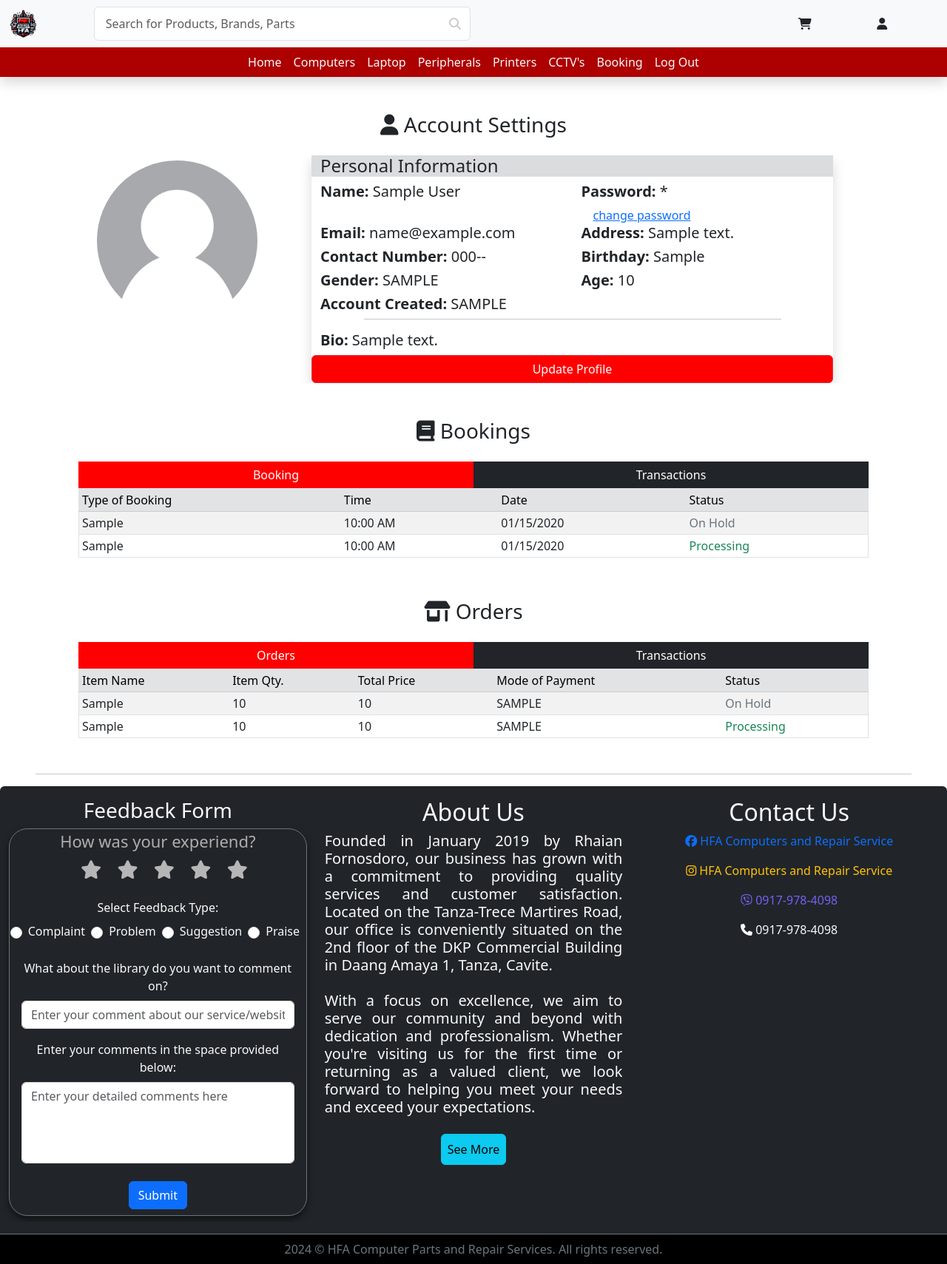
After one commit to Blitzen01/e_commerce, a PHP site: page /user/user_profile.php in a window 1280 px wide. The commit adds this page. Shown: the whole page at 74% size. Run offline with PHP 8.4, Linux system fonts and the light colour scheme; the visitor is signed in with stand-in values (Sample User, id 1); tables that the repository leaves empty or names only in its code hold one stand-in row (values such as "Sample post"); some libraries are stand-ins or nearby versions.

Commit message:
massive commit and push account settings, bookings, dashboard, signin, logout, modals, user navs, cart

```diff
--- a/admin/web_content/account_settings.php
+++ b/admin/web_content/account_settings.php
@@ -26,7 +26,7 @@
                             <div class="col-lg-3 col-sm-11 text-center">
                                 <div class="dropdown">
                                     <div id="square-image-container">
-                                        <a class="btn dropdown-toggle" href="#" role="button" data-bs-toggle="dropdown" aria-expanded="false">
+                                        <a class="btn" href="#" role="button" data-bs-toggle="dropdown" aria-expanded="false">
                                             <img class="rounded-circle" id="profile_picture" src="../../assets/image/profile_picture/blank_profile_picture.png" alt="" srcset="">
                                         </a>
                                         <ul class="dropdown-menu">
--- a/admin/web_content/bookings.php
+++ b/admin/web_content/bookings.php
@@ -48,7 +48,11 @@
                                                 ?>
                                                 <tr>
                                                     <td>
-                                                        <button class="bg-success border-0 p-1 text-light">Accept</button>
+                                                        <button class="bg-success border-0 p-1 text-light"
+                                                                data-bs-toggle="modal"
+                                                                data-bs-target="#accept_booking<?php echo $row["id"]; ?>">
+                                                            Accept
+                                                        </button>
                                                         <button class="bg-danger border-0 p-1 text-light">Decline</button>
                                                     </td>
                                                     <td><?php echo $row['name']; ?></td>
--- /dev/null
+++ b/assets/php_script/user_log_out_script.php
@@ -0,0 +1,6 @@
+<?php
+session_start();
+// Destroy the session and logout the user
+unset($_SESSION['email']);
+header("Location: ../../user/index.php"); // Redirect to the login page after logout
+exit;
--- a/assets/style/admin_style.css
+++ b/assets/style/admin_style.css
@@ -27,7 +27,6 @@ body {
 .btn-danger {
     background: var(--color-red) !important;
     color: var(--color-white) !important;
-    transition: .5s ease !important;
 }
 #btn-danger:hover {
     background: var(--color-red-dark) !important;
--- a/assets/style/user_style.css
+++ b/assets/style/user_style.css
@@ -6,7 +6,7 @@
     --color-black: #000000;
     --color-white: #ffffff;
     --color-red: #FF0000;
-    --color-red-dark: #bb0000;
+    --color-red-dark: #ad0000;
     --color-red-light: #ff4444;
 }
 
@@ -32,9 +32,9 @@ img, input {
 .btn-danger {
     background: var(--color-red) !important;
     color: var(--color-white) !important;
-    transition: .5s ease !important;
+    transition: .3s ease !important;
 }
-#btn-danger:hover {
+.btn-danger:hover {
     background: var(--color-red-dark) !important;
 }
 
@@ -143,6 +143,19 @@ nav.navbar {
 }
 /* product layout start */
 
+
+#dashboard-content {
+    display: flex;
+    flex-wrap: wrap; /* Allow flexible wrapping of elements */
+    justify-content: space-around; /* Add spacing between elements */
+    gap: 20px; /* Add gaps between elements */
+}
+
+#line_graph {
+    width: 100%; /* Ensure the chart spans full width */
+    margin: 20px 0; /* Add top and bottom margin */
+}
+
 @media screen and (max-width: 600px) {
     #hfa_logo {
         width: 3rem;
--- a/navigation/user_footer.php
+++ b/navigation/user_footer.php
@@ -94,6 +94,6 @@
         </div>
     </div>
     <div class="row border-top border-secondary bg-darker text-secondary text-center mt-3">
-        <p class="my-2">&copy; 2024 HFA Computer Parts and Repair Services. All rights reserved.</p>
+        <p class="my-2">2024 &copy; HFA Computer Parts and Repair Services. All rights reserved.</p>
     </div>
 </div>
--- a/navigation/user_nav.php
+++ b/navigation/user_nav.php
@@ -10,10 +10,31 @@
                     <i class="fa-solid fa-magnifying-glass search-icon"></i>
                 </div>
                 <div class="col-1 my-auto ms-auto">
-                    <a class="nav-link text-light" href=""><i class="fa-solid fa-cart-shopping text-dark"></i></a>
+                    <?php
+                        if (isset($_SESSION['email'])) {
+                            ?>
+                                <a class="nav-link text-light" href="cart.php"><i class="fa-solid fa-cart-shopping text-dark"></i></a>
+                            <?php
+                        } else {
+                            ?>
+                                <a class="nav-link text-light" href="sign_in.php"><i class="fa-solid fa-cart-shopping text-dark"></i></a>
+                            <?php
+                        }
+                    ?>
+
                 </div>
                 <div class="col-1 my-auto">
-                    <a class="nav-link text-light" href="sign_in.php"><i class="fa-solid fa-user text-dark"></i></a>
+                    <?php
+                        if (isset($_SESSION['email'])) {
+                            ?>
+                                <a class="nav-link text-light" href="user_profile.php"><i class="fa-solid fa-user text-dark"></i></a>
+                            <?php
+                        } else {
+                            ?>
+                                <a class="nav-link text-light" href="sign_in.php"><i class="fa-solid fa-user text-dark"></i></a>
+                            <?php
+                        }
+                    ?>
                 </div>
             </div>
             <div id="user_navbar" class="row">
@@ -40,9 +61,18 @@
                         <li class="nav-item mx-auto">
                             <a class="nav-link text-light" href="#">CCTV's</a>
                         </li>
-                        <li class="nav-item mx-auto">
-                            <button class="nav-link text-light" data-bs-toggle="modal" data-bs-target="#create_scheduled_booking">Booking</button>
-                        </li>
+                        <?php
+                        if (isset($_SESSION['email'])) {
+                            ?>
+                                <li class="nav-item mx-auto">
+                                    <button class="nav-link text-light" data-bs-toggle="modal" data-bs-target="#create_scheduled_booking">Booking</button>
+                                </li>
+                                <li class="nav-item mx-auto">
+                                    <button class="nav-link text-light" data-bs-toggle="modal" data-bs-target="#log_out_modal">Log Out</button>
+                                </li>
+                            <?php
+                        }
+                        ?>
                     </ul>
                 </div>
             </div>
--- a/render/modals.php
+++ b/render/modals.php
@@ -155,3 +155,23 @@
     </div>
 </div>
 <!-- Create Scheduled Booking Modal -->
+
+<!-- Log out modal -->
+<div class="modal fade" id="log_out_modal" tabindex="-1" aria-labelledby="log_out_modal_label" aria-hidden="true">
+    <div class="modal-dialog">
+        <div class="modal-content">
+            <div class="modal-header bg-secondary text-light">
+                <h5 class="modal-title" id="log_out_modal_label">Log Out</h5>
+                <button type="button" class="btn-close" data-bs-dismiss="modal" aria-label="Close"></button>
+            </div>
+            <div class="modal-body">
+                <p>Are you sure you want to Log Out?</p>
+            </div>
+            <div class="modal-footer">
+                <a class="btn btn-danger" href="../assets/php_script/user_log_out_script.php">Yes</a>
+                <button type="button" class="btn btn-secondary" data-bs-dismiss="modal">Cancel</button>
+            </div>
+        </div>
+    </div>
+</div>
+<!-- Log out modal -->
--- a/user/about.php
+++ b/user/about.php
@@ -1,4 +1,6 @@
 <?php
+    session_start();
+
     include "../assets/cdn/cdn_links.php";
     include "../render/connection.php";
 ?>
--- /dev/null
+++ b/user/user_profile.php
@@ -0,0 +1,310 @@
+<?php
+    session_start();
+
+    $email = $_SESSION['email'];
+
+    include "../assets/cdn/cdn_links.php";
+    include "../render/connection.php";
+    include "../render/modals.php";
+?>
+
+<!DOCTYPE html>
+<html lang="en">
+    <head>
+        <meta charset="UTF-8">
+        <meta name="viewport" content="width=device-width, initial-scale=1.0">
+        <title>Profile</title>
+
+        <link rel="stylesheet" href="../assets/style/user_style.css">
+    </head>
+
+    <body>
+        <?php include "../navigation/user_nav.php"; ?>
+
+        <div class="m-3">
+            <div class="container">
+                <h3 class="p-3 text-center"><i class="fa-solid fa-user"></i> Account Settings</h3>
+                <section class="my-2 px-4">
+                    <div class="row">
+                        <?php
+                            $sql = "SELECT * FROM user_account WHERE email = '$email'";
+                            $result = mysqli_query($conn, $sql);
+
+                            if($result) {
+                                while($row = mysqli_fetch_assoc($result)) {
+                                    ?>
+                                    <div class="col-lg-3 col-sm-11 text-center">
+                                        <div class="dropdown">
+                                            <div id="square-image-container">
+                                                <a class="btn" href="#" role="button" data-bs-toggle="dropdown" aria-expanded="false">
+                                                    <img class="rounded-circle" id="profile_picture" src="../assets/image/profile_picture/blank_profile_picture.png" alt="" srcset="">
+                                                </a>
+                                                <ul class="dropdown-menu">
+                                                    <li><a class="btn drop-item" data-bs-toggle="modal" data-bs-target="#update_profile_picture_modal">Update profile picture</a></li>
+                                                </ul>
+                                            </div>
+                                        </div>
+                                    </div>
+                                    <div class="col-lg-9 col-sm-11 px-5">
+                                        <div class="row shadow">
+                                            <h4 class="bg-secondary bg-opacity-25 border-bottom">Personal Information</h4>
+                                            <div class="col-lg-6 col-sm-11">
+                                                <h5><strong>Name: </strong> <?php echo $row['full_name']; ?></h5>
+                                            </div>
+                                            <div class="col-lg-6 col-sm-11">
+                                                <h5><strong>Password: </strong>
+                                                    <?php
+                                                        $password = $row['password'];
+                                                        echo str_repeat('*', strlen($password));
+                                                    ?>
+                                                </h5>
+                                                <button class="nav-link text-primary ms-3" data-bs-toggle="modal" data-bs-target="#change_password_modal"><u>change password</u></button>
+                                            </div>
+                                            <div class="col-lg-6 col-sm-11">
+                                                <h5><strong>Email: </strong> <?php echo $row['email']; ?></h5>
+                                            </div>
+                                            <div class="col-lg-6 col-sm-11">
+                                                <h5><strong>Address: </strong> <?php echo $row['address']; ?></h5>
+                                            </div>
+                                            <div class="col-lg-6 col-sm-11">
+                                                <h5><strong>Contact Number: </strong>
+                                                    <?php
+                                                        $contactNumber = $row['contact_number'];
+                                                        $formattedNumber = substr($contactNumber, 0, 4) . '-' .
+                                                                        substr($contactNumber, 4, 3) . '-' .
+                                                                        substr($contactNumber, 7);
+                                                        echo $formattedNumber;
+                                                    ?>
+                                                </h5>
+                                            </div>
+                                            <div class="col-lg-6 col-sm-11">
+                                                <h5><strong>Birthday: </strong> <?php echo $row['birthday']; ?></h5>
+                                            </div>
+                                            <div class="col-lg-6 col-sm-11">
+                                                <h5><strong>Gender: </strong> <?php echo strtoupper($row['gender']); ?></h5>
+                                            </div>
+                                            <div class="col-lg-6 col-sm-11">
+                                                <h5><strong>Age: </strong> <?php echo strtoupper($row['age']); ?></h5>
+                                            </div>
+                                            <div class="col-lg-6 col-sm-11">
+                                                <h5><strong>Account Created: </strong> <?php echo strtoupper($row['created']); ?></h5>
+                                            </div>
+                                            <hr class="mx-auto" style="width:80%;">
+                                            <h5><strong>Bio: </strong> <?php echo $row['bio']; ?></h5>
+                                            <button class="btn btn-danger w-100 text-light" data-bs-toggle="modal" data-bs-target="#update_profile_information_modal">Update Profile</button>
+                                        </div>
+                                    </div>
+                                    <?php
+                                }
+                            }
+                        ?>
+                    </div>
+                </section>
+
+                <br>
+
+                <h3 class="p-3 text-center"><i class="fa-solid fa-book"></i> Bookings</h3>
+                <section class="my-2 px-4">
+                    <div class="row text-center">
+                        <div class="col">
+                            <button class="btn btn-danger w-100 border-0 rounded-0" onclick="showTable('booking', 'booking_transaction')">Booking</button>
+                        </div>
+                        <div class="col">
+                            <button class="btn btn-dark w-100 border-0 rounded-0" onclick="showTable('booking_transaction', 'booking')">Transactions</button>
+                        </div>
+                    </div>
+                    <table id="booking" class="table table-sm nowrap table-striped compact table-hover border">
+                        <thead class="table-secondary">
+                            <tr>
+                                <td>Type of Booking</td>
+                                <td>Time</td>
+                                <td>Date</td>
+                                <td>Status</td>
+                            </tr>
+                        </thead>
+                        <tbody>
+                            <?php
+                                $booked = "SELECT * FROM booked WHERE email ='$email'";
+                                $result = mysqli_query($conn, $booked);
+
+                                if ($result) {
+                                    while ($row = mysqli_fetch_assoc($result)) {
+                                        $formattedDate = date('m/d/Y', strtotime($row['date'])); // Format date as MM/DD/YYYY
+                                        $formattedTime = date('h:i A', strtotime($row['time'])); // Format time as 12-hour with AM/PM
+                                        ?>
+                                        <tr>
+                                            <td><?php echo $row['type_of_booking']; ?></td>
+                                            <td><?php echo $formattedTime; ?></td>
+                                            <td><?php echo $formattedDate; ?></td>
+                                            <td><span class="text-secondary">On Hold</span></td>
+                                        </tr>
+                                        <?php
+                                    }
+                                }
+
+                                $booking = "SELECT * FROM booking WHERE email ='$email'";
+                                $result1 = mysqli_query($conn, $booking);
+
+                                if ($result1) {
+                                    while ($row = mysqli_fetch_assoc($result1)) {
+                                        $formattedDate = date('m/d/Y', strtotime($row['date'])); // Format date as MM/DD/YYYY
+                                        $formattedTime = date('h:i A', strtotime($row['time'])); // Format time as 12-hour with AM/PM
+                                        ?>
+                                        <tr>
+                                            <td><?php echo $row['type_of_booking']; ?></td>
+                                            <td><?php echo $formattedTime; ?></td>
+                                            <td><?php echo $formattedDate; ?></td>
+                                            <td><span class="text-success">Processing</span></td>
+                                        </tr>
+                                        <?php
+                                    }
+                                }
+                            ?>
+                        </tbody>
+                    </table>
+
+                    <table id="booking_transaction" class="table table-sm nowrap table-striped compact table-hover border" style="display: none;>
+                        <thead class="table-secondary">
+                            <tr>
+                                <td>Type of Booking</td>
+                                <td>Time</td>
+                                <td>Date</td>
+                                <td>Status</td>
+                            </tr>
+                        </thead>
+                        <tbody>
+                            <?php
+                                $transaction = "SELECT * FROM transaction_history WHERE email ='$email'";
+                                $result = mysqli_query($conn, $transaction);
+
+                                if ($result) {
+                                    while ($row = mysqli_fetch_assoc($result)) {
+                                        $formattedDate = date('m/d/Y', strtotime($row['date'])); // Format date as MM/DD/YYYY
+                                        $formattedTime = date('h:i A', strtotime($row['time'])); // Format time as 12-hour with AM/PM
+                                        ?>
+                                        <tr>
+                                            <td><?php echo $row['type_of_booking']; ?></td>
+                                            <td><?php echo $formattedTime; ?></td>
+                                            <td><?php echo $formattedDate; ?></td>
+                                            <td><?php echo $row['staus']; ?></td>
+                                        </tr>
+                                        <?php
+                                    }
+                                }
+                            ?>
+                        </tbody>
+                    </table>
+                </section>
+
+                <br>
+
+                <h3 class="p-3 text-center"><i class="fa-solid fa-shop"></i> Orders</h3>
+                <section class="my-2 px-4">
+                    <div class="row text-center">
+                        <div class="col">
+                            <button class="btn btn-danger w-100 border-0 rounded-0" onclick="showTable('order', 'order_transaction')">Orders</button>
+                        </div>
+                        <div class="col">
+                            <button class="btn btn-dark w-100 border-0 rounded-0" onclick="showTable('order_transaction', 'order')">Transactions</button>
+                        </div>
+                    </div>
+                    <table id="order" class="table table-sm nowrap table-striped compact table-hover border">
+                        <thead class="table-secondary">
+                            <tr>
+                                <td>Item Name</td>
+                                <td>Item Qty.</td>
+                                <td>Total Price</td>
+                                <td>Mode of Payment</td>
+                                <td>Status</td>
+                            </tr>
+                        </thead>
+                        <tbody>
+                            <?php
+                                $order_booking = "SELECT * FROM order_booking WHERE email ='$email'";
+                                $result = mysqli_query($conn, $order_booking);
+
+                                if ($result) {
+                                    while($row = mysqli_fetch_assoc($result)) {
+                                        ?>
+                                        <tr>
+                                            <td><?php echo $row['item']; ?></td>
+                                            <td><?php echo $row['quantity']; ?></td>
+                                            <td><?php echo $row['price']; ?></td>
+                                            <td><?php echo strtoupper($row['mop']); ?></td>
+                                            <td><span class="text-secondary">On Hold</span></td>
+                                        </tr>
+                                        <?php
+                                    }
+                                }
+
+                                $order_booked = "SELECT * FROM order_booked WHERE email ='$email'";
+                                $result = mysqli_query($conn, $order_booked);
+
+                                if ($result) {
+                                    while($row = mysqli_fetch_assoc($result)) {
+                                        ?>
+                                        <tr>
+                                            <td><?php echo $row['item']; ?></td>
+                                            <td><?php echo $row['quantity']; ?></td>
+                                            <td><?php echo $row['price']; ?></td>
+                                            <td><?php echo strtoupper($row['mop']); ?></td>
+                                            <td><span class="text-success">Processing</span></td>
+                                        </tr>
+                                        <?php
+                                    }
+                                }
+                            ?>
+                        </tbody>
+                    </table>
+
+                    <table id="order_transaction" class="table table-sm nowrap table-striped compact table-hover border" style="display: none;">
+                        <thead class="table-secondary">
+                            <tr>
+                                <td>Item Name</td>
+                                <td>Item Qty.</td>
+                                <td>Total Price</td>
+                                <td>Mode of Payment</td>
+                                <td>Status</td>
+                            </tr>
+                        </thead>
+                        <tbody>
+                            <?php
+                                $order_transaction = "SELECT * FROM order_transaction_history WHERE email ='$email'";
+                                $result = mysqli_query($conn, $order_transaction);
+
+                                if ($result) {
+                                    while($row = mysqli_fetch_assoc($result)) {
+                                        ?>
+                                        <tr>
+                                            <td><?php echo $row['item']; ?></td>
+                                            <td><?php echo $row['quantity']; ?></td>
+                                            <td><?php echo $row['price']; ?></td>
+                                            <td><?php echo strtoupper($row['mop']); ?></td>
+                                            <td><?php echo $row['status']; ?></td>
+                                        </tr>
+                                        <?php
+                                    }
+                                }
+                            ?>
+                        </tbody>
+                    </table>
+                </section>
+            </div>
+        </div>
+
+        <hr class="mx-5 mt-5 mb-3">
+
+        <?php include "../navigation/user_footer.php"; ?>
+
+        <script defer src="../assets/script/user_script.js"></script>
+
+        <script>
+            function showTable(showId, hideId) {
+                // Show the specified table
+                document.getElementById(showId).style.display = '';
+                // Hide the other table
+                document.getElementById(hideId).style.display = 'none';
+            }
+        </script>
+    </body>
+</html>
```
Also changed, not shown: admin/web_content/dashboard.php (+47 -26 lines), user/cart.php (added, +34 -0 lines), user/sign_in.php (+0 -14 lines), footer/user_footer.php (deleted).
